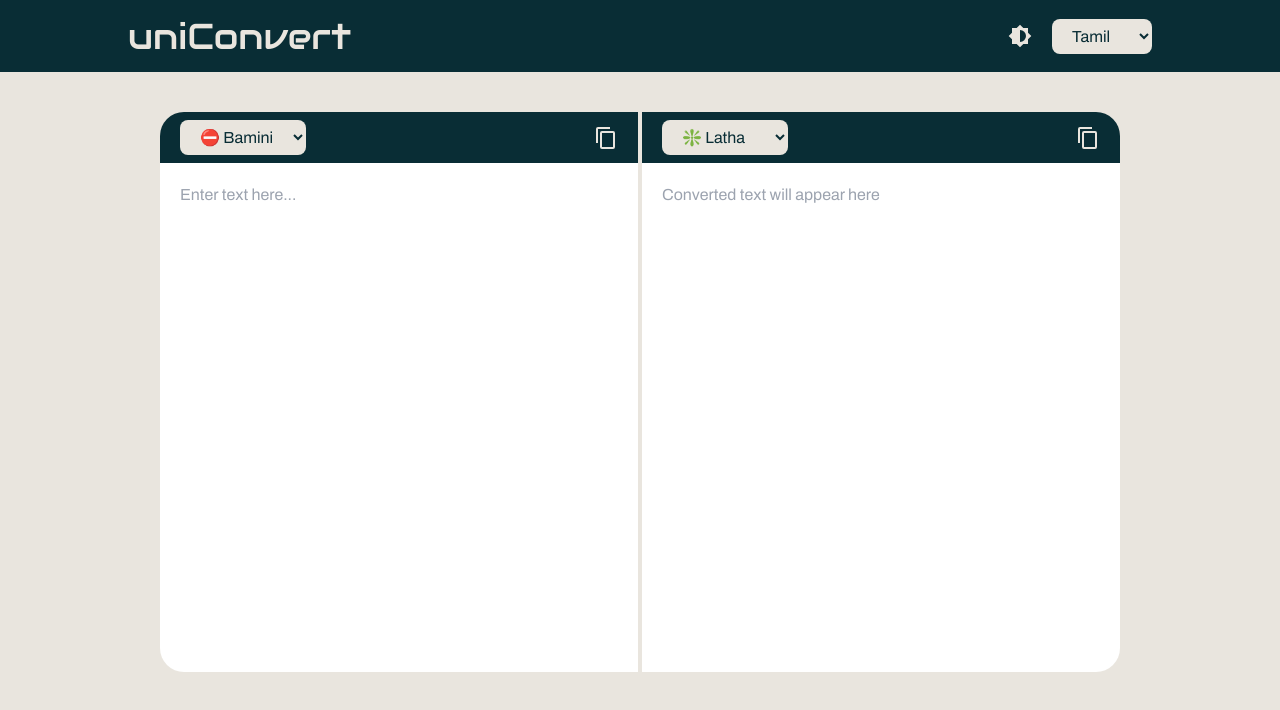
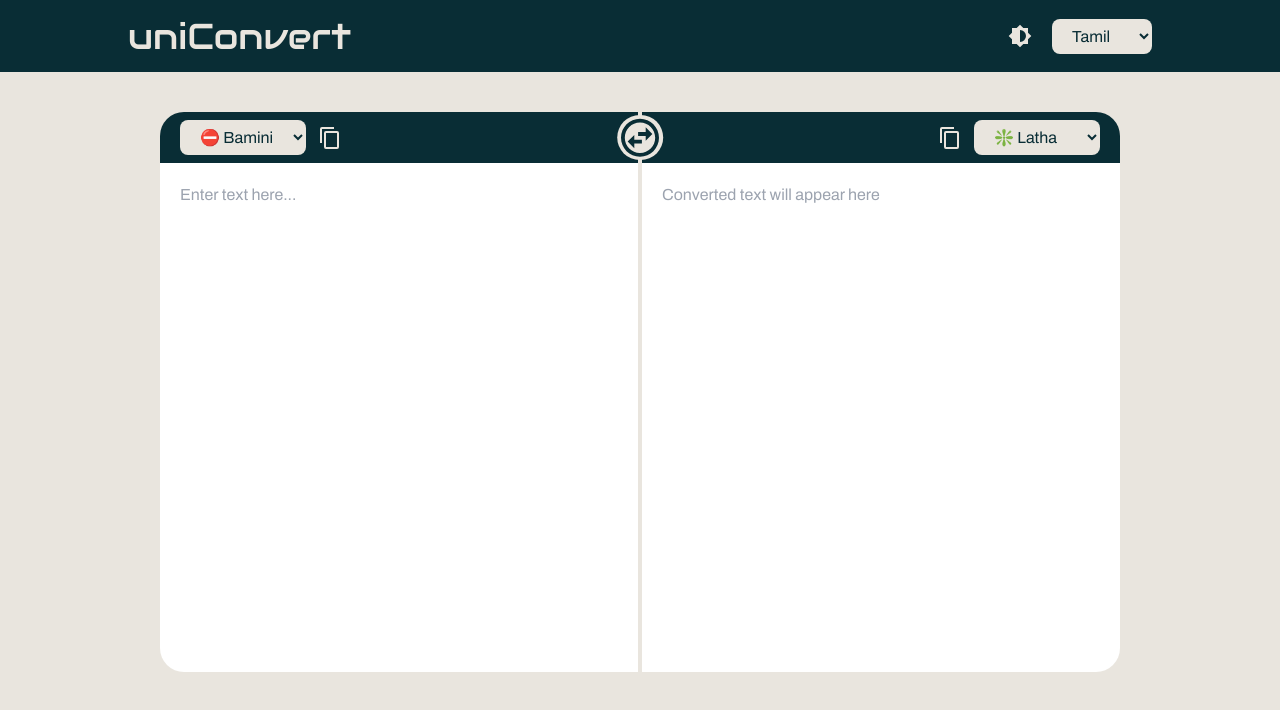
Before and after one commit to Divyansh-Gemini/uniconvert, a Next.js app: page / in a window 1280 px wide. Shown: the top 710 px of the page. Built offline with nearby package versions, Linux system fonts and the light colour scheme.

Commit message:
(feat) added swap button

```diff
--- a/src/components/common/ThemeToggle.tsx
+++ b/src/components/common/ThemeToggle.tsx
@@ -33,7 +33,13 @@ const ThemeToggle: React.FC = () => {
 
   return (
     <div onClick={handleThemeToggle} className="cursor-pointer">
-      <Icon path={mdiBrightness6} title="Theme" size={1} color="#e9e5de" />
+      <Icon
+        id="theme-icon"
+        path={mdiBrightness6}
+        title="Theme"
+        size={1}
+        color="#e9e5de"
+      />
     </div>
   );
 };
--- a/src/components/feature/UniConverter.tsx
+++ b/src/components/feature/UniConverter.tsx
@@ -12,7 +12,11 @@ import { useAppDispatch, useAppSelector } from "@/store/hooks";
 import { useEffect } from "react";
 import Textarea from "@/components/form-fields/Textarea";
 import Icon from "@mdi/react";
-import { mdiContentCopy } from "@mdi/js";
+import {
+  mdiContentCopy,
+  mdiSwapHorizontalCircleOutline,
+  mdiSwapVerticalCircleOutline,
+} from "@mdi/js";
 import { convertText, copyToClipboard } from "@/utils/helper";
 import { FONT_TYPE_UNICODE } from "@/utils/Constants";
 
@@ -34,6 +38,16 @@ const UniConverter: React.FC = () => {
   const handleText1Change = (value: string) => {
     dispatch(setText1(value));
     dispatch(setText2(convertText(font1, font2, value)));
+  };
+
+  /// swap fonts & texts
+  const handleSwap = () => {
+    dispatch(setFont1(font2));
+    dispatch(setFont2(font1));
+    dispatch(setText1(text2));
+    dispatch(setText2(text1));
+
+    // TODO: Convert text from font1 to font2
   };
 
   // update font1 & font2 when filteredFonts changes
@@ -82,10 +96,19 @@ const UniConverter: React.FC = () => {
         />
       </div>
 
+      {/* Swap btn */}
+      <div className="swap-btn" onClick={handleSwap}>
+        <Icon
+          path={mdiSwapHorizontalCircleOutline}
+          size={1.9}
+          className="text-snowy_day dark:text-midnight_blue md:text-midnight_blue"
+        />
+      </div>
+
       {/* Right */}
       <div className="uniconverter-child">
         {/* Header */}
-        <div className="uniconverter-header md:rounded-tr-3xl ">
+        <div className="uniconverter-header md:flex-row-reverse md:rounded-tr-3xl ">
           {/* Font-2 Dropdown */}
           <Dropdown
             options={filteredFonts.map(
--- a/src/styles/globals.css
+++ b/src/styles/globals.css
@@ -43,5 +43,9 @@
 }
 
 .uniconverter-header {
-  @apply flex justify-between items-center bg-midnight_blue text-snowy_day px-5 py-2 max-md:rounded-t-3xl;
+  @apply flex max-md:justify-between items-center gap-3 bg-midnight_blue text-snowy_day px-5 py-2 max-md:rounded-t-3xl;
 }
+
+.swap-btn {
+  @apply max-md:mx-auto md:absolute md:left-1/2 md:transform md:-translate-x-1/2 md:mt-[0.175rem] max-md:rotate-90 bg-midnight_blue dark:bg-snowy_day md:bg-snowy_day rounded-full cursor-pointer;
+}
```
